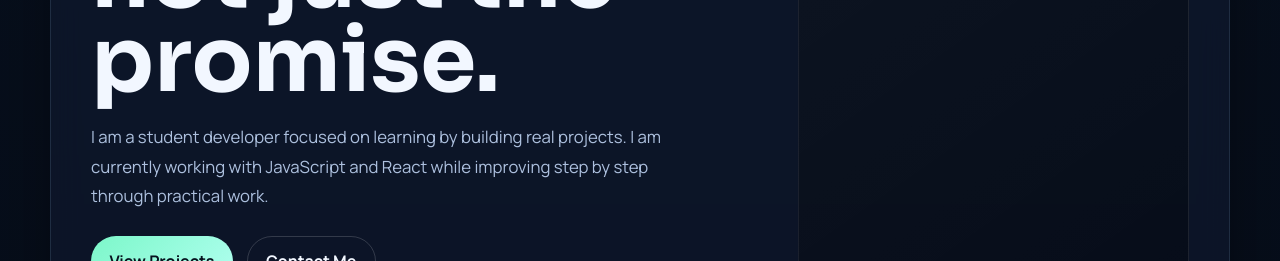
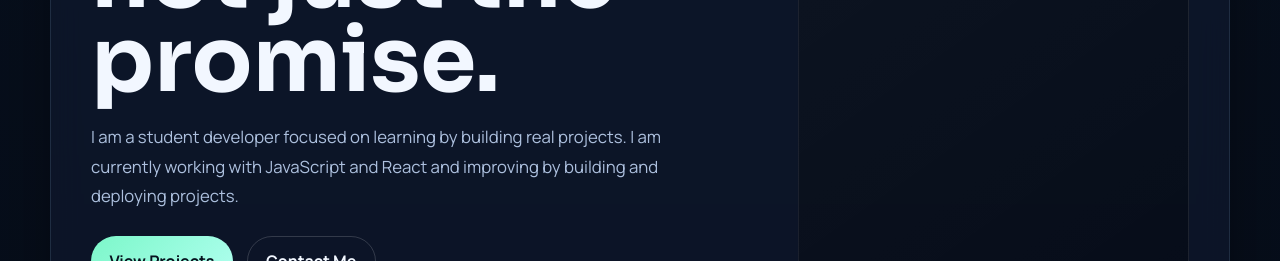
Before and after one commit to Aidanj404/portfolio, a React app: page / in a window 1280 px wide. Shown: the part 780-1041 px from the top of the page. Built offline with nearby package versions, Linux system fonts and the light colour scheme; the HTML template or start-up script is replaced by a standard one.

Commit message:
Refines portfolio descriptions for clarity

```diff
--- a/src/content/siteData.js
+++ b/src/content/siteData.js
@@ -10,7 +10,7 @@ export const siteData = {
     'Portfolio of a student developer building real projects using React and modern web technologies.',
 
   intro:
-    'I am a student developer focused on learning by building real projects. I am currently working with JavaScript and React while improving step by step through practical work.',
+    'I am a student developer focused on learning by building real projects. I am currently working with JavaScript and React and improving by building and deploying projects.',
 
   about:
     'I enjoy building simple and clean web interfaces and improving them over time. My current focus is strengthening my frontend skills, understanding how real projects are structured, and learning how to turn ideas into working applications.',
@@ -80,7 +80,7 @@ export const projects = [
     category: 'Portfolio',
     year: '2026',
     status: 'In progress',
-    role: 'Designer and developer',
+    role: 'Frontend developer',
 
     description:
       'A personal portfolio built using React to showcase projects and track learning progress.',
@@ -97,7 +97,7 @@ export const projects = [
       'Learned how React components, routing, and deployment work together in a real project.',
 
     outcomes: [
-      'Built and deployed a live portfolio using Vercel',
+      'Built and deployed a portfolio using Vercel',
       'Structured content using reusable data files',
       'Improved understanding of project organization',
     ],
```
